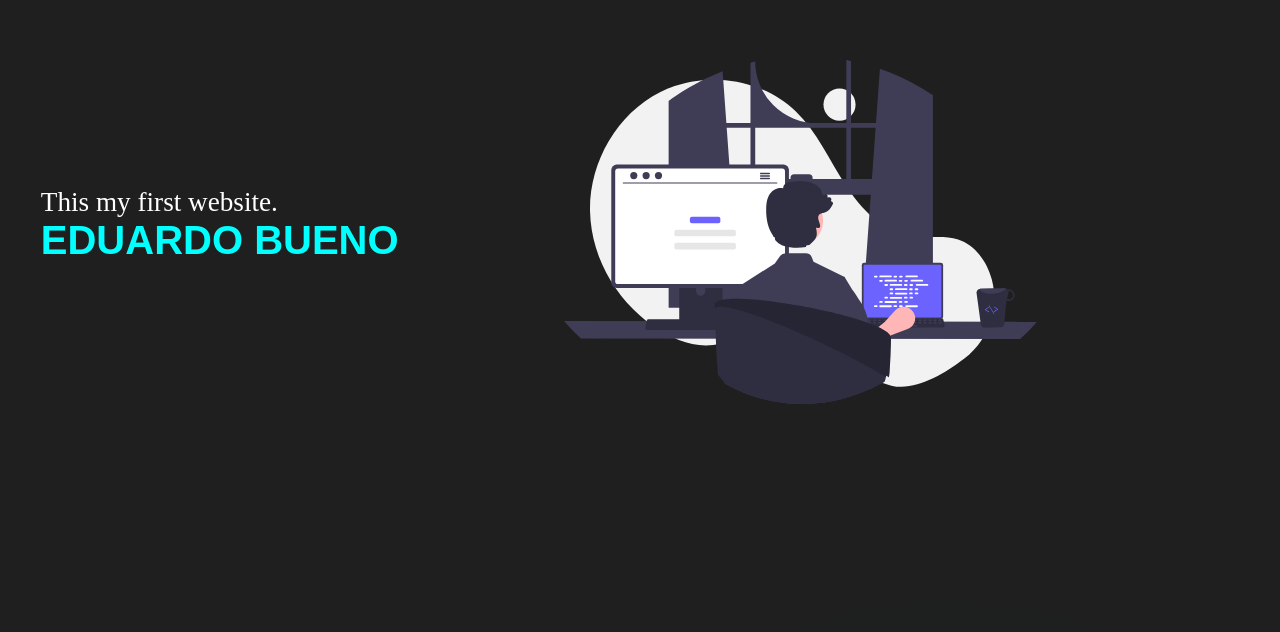
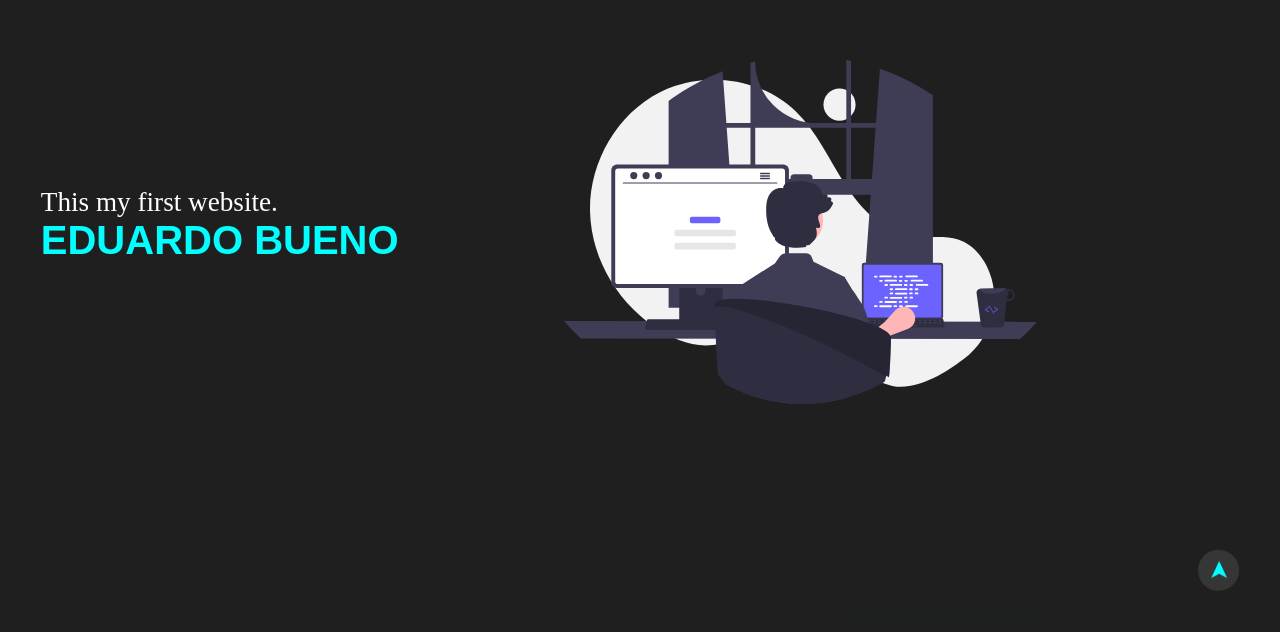
Before and after one commit to 2dbueno/MyPortifolio, a plain HTML site: page index.html in a window 1280 px wide. Shown: the part 168-800 px from the top of the page. Drawn offline with Linux system fonts and the light colour scheme; a web font is replaced by a local one.

Commit message:
Created back top top button

```diff
--- a/assets/css/styles.css
+++ b/assets/css/styles.css
@@ -355,3 +355,19 @@ body .full-widht {
         grid-template-columns: 1fr;
     }
 }
+
+.back-to-top {
+    font-size: 25px;
+    color: aqua;
+    position: fixed;
+    display: flex;
+    bottom: 3rem;
+    right: 3rem;
+    width: 3rem;
+    height: 3rem;
+    justify-content: center;
+    align-items: center;
+    transform: rotate(-90deg);
+    border-radius: 50%;
+    background: rgb(255, 255, 255,0.1);
+}
--- a/index.html
+++ b/index.html
@@ -195,6 +195,8 @@
         <p> <a rel="nofollow" target="_blank" href="https://www.instagram.com/ebueno99/">Created by: <ins>Bueno
                     Dev</ins></a></p>
     </footer>
+
+    <a class="back-to-top" href="#">➤</a>
 </body>
 
 </html>
```
